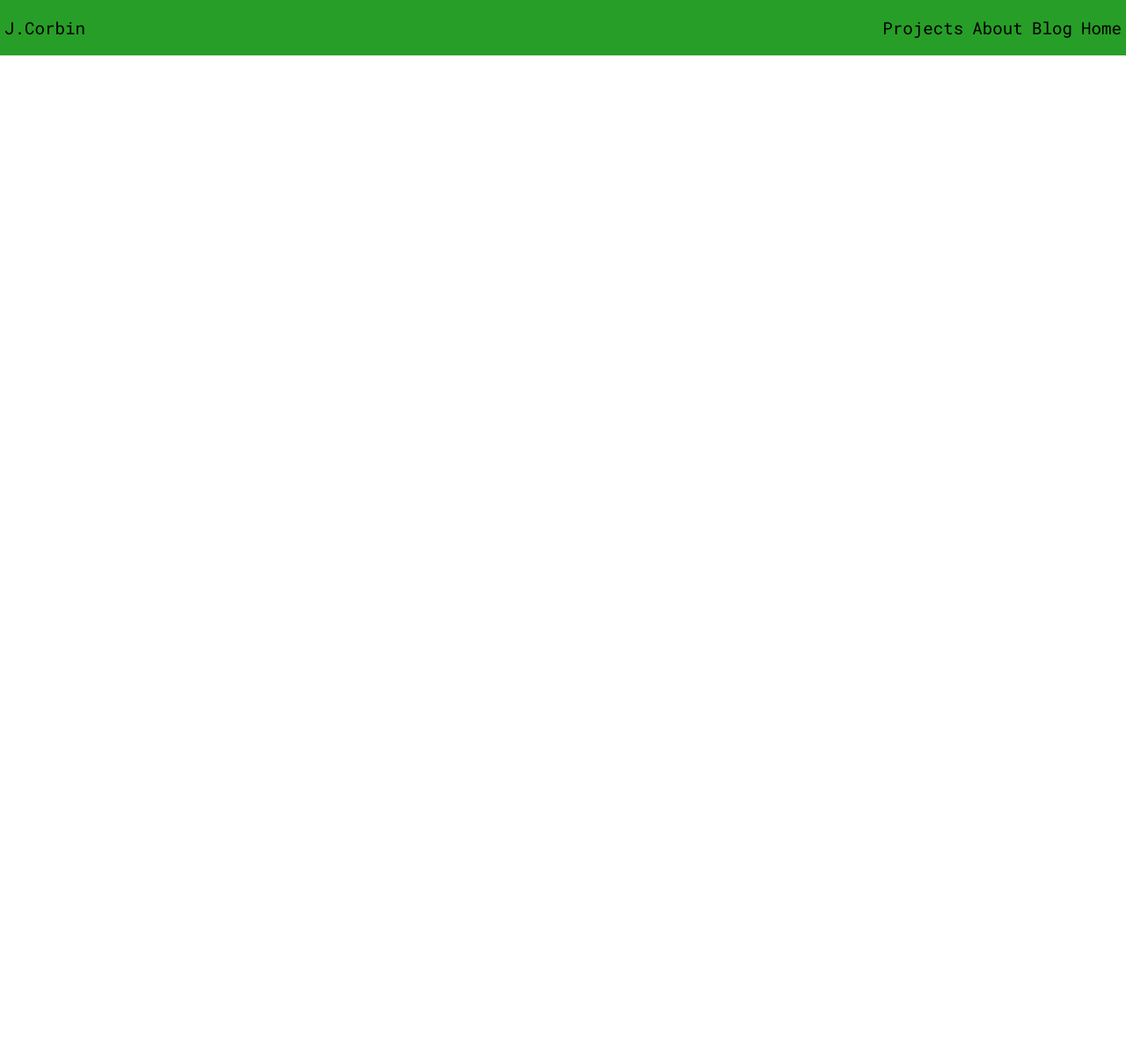
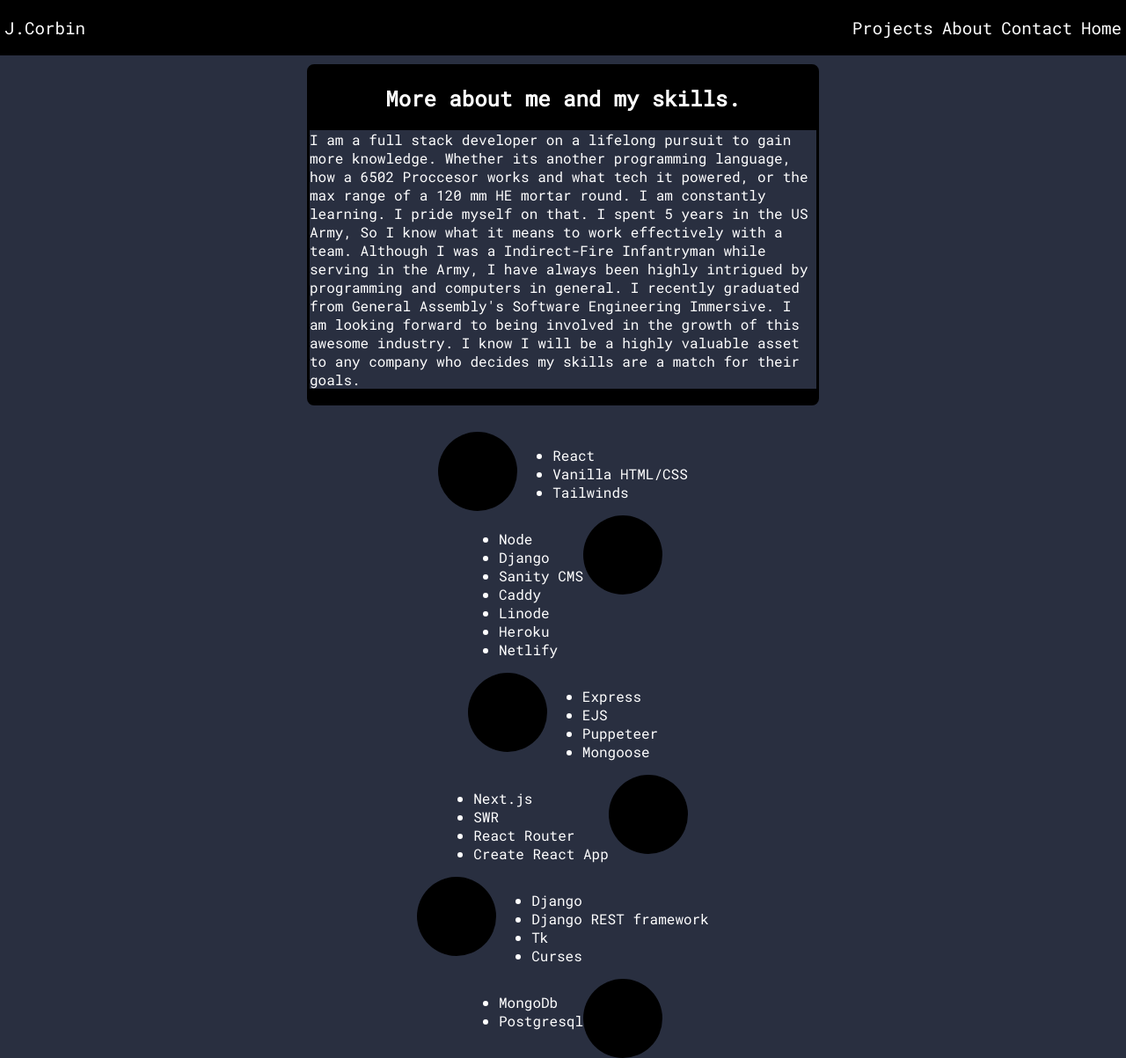
Before and after one commit to jbc2313/myportfolio, a React (Vite) app: page /about in a window 1280 px wide. Shown: the whole page at 88% size. Before the commit the page ends 800 px from the top, so only its background shows below. Built offline with nearby package versions, Linux system fonts and the light colour scheme.

Commit message:
updates for outcomes

```diff
--- a/src/App.jsx
+++ b/src/App.jsx
@@ -3,17 +3,21 @@
 import Header from './components/Header/Header'
 import Projects from './components/Projects/Projects'
 import Home from './components/Home/Home'
+import About from './components/About/About'
+import Contact from './components/Contact/Contact'
 
 function App() {
   const [count, setCount] = useState(0)
 
   return (
-    <div>
+    <div style={{background: '#292F40', height: 'auto'}}>
       <Header />
       <Routes>
         <Route index element={<Home />} />
         <Route path='/home' element={<Home />} />
         <Route path='/projects' element={<Projects />} />
+        <Route path='/about' element={<About />} />
+        <Route path='/contact' element={<Contact />} />
       </Routes>
     </div>
   )
--- /dev/null
+++ b/src/components/About/About.jsx
@@ -0,0 +1,140 @@
+import React from 'react'
+import styled from 'styled-components'
+
+
+const About = () => {
+  return (
+    <div>
+      <Intro>
+        <Heading>More about me and my skills.</Heading>
+        <Body>
+          I am a full stack developer on a lifelong pursuit to gain more knowledge. Whether its another programming language, how a 6502 Proccesor works and what tech it powered, or the max range of a 120 mm HE mortar round. I am constantly learning. I pride myself on that. I spent 5 years in the US Army, So I know what it means to work effectively with a team. Although I was a Indirect-Fire Infantryman while serving in the Army,  I have always been highly intrigued by programming and computers in general. I recently graduated from General Assembly's Software Engineering Immersive. I am looking forward to being involved in the growth of this awesome industry. I know I will be a highly valuable asset to any company who decides my skills are a match for their goals.
+        </Body>
+      </Intro>
+      <div style={{margin: 'auto', marginTop: '30px' , width: '75%', display: 'flex', flexDirection: 'column', alignItems: 'center'}}>
+        <CircContainer>
+          <Circ>
+            {/* Frontend  */}
+          </Circ>
+          <CircDiv>
+            <ul>
+              <li> React </li>
+              <li> Vanilla HTML/CSS </li>
+              <li> Tailwinds </li>
+            </ul>
+          </CircDiv>
+        </CircContainer>
+        <CircContainer>
+          <CircDiv>
+            <ul>
+              <li> Node </li>
+              <li> Django </li>
+              <li> Sanity CMS </li>
+              <li> Caddy </li>
+              <li> Linode </li>
+              <li> Heroku </li>
+              <li> Netlify </li>
+            </ul>
+          </CircDiv>
+          <Circ>
+            {/* Backend  */}
+          </Circ>
+        </CircContainer>
+        <CircContainer>
+          <Circ>
+            {/* Node.js  */}
+          </Circ>
+          <CircDiv>
+            <ul>
+              <li> Express </li>
+              <li> EJS </li>
+              <li> Puppeteer </li>
+              <li> Mongoose </li>
+              {/* ADD Sequalize after you build something with it */}
+            </ul>
+          </CircDiv>
+        </CircContainer>
+        <CircContainer>
+          <CircDiv>
+            <ul>
+              <li> Next.js </li>
+              <li> SWR </li>
+              <li> React Router </li>
+              <li> Create React App </li>
+            </ul>
+          </CircDiv>
+          <Circ>
+            {/* React.js  */}
+          </Circ>
+        </CircContainer>
+        <CircContainer>
+          <Circ>
+            {/* Python  */}
+          </Circ>
+          <CircDiv>
+            <ul>
+              <li> Django </li>
+              <li> Django REST framework </li>
+              <li> Tk </li>
+              <li> Curses </li>
+            </ul>
+          </CircDiv>
+        </CircContainer>
+        <CircContainer>
+          <CircDiv>
+            <ul>
+              <li> MongoDb </li>
+              <li> Postgresql </li>
+            </ul>
+          </CircDiv>
+          <Circ>
+            {/* Databases */}
+          </Circ>
+        </CircContainer>
+      </div>
+
+
+
+    </div>
+  )
+}
+
+export default About
+
+
+const Intro = styled.div`
+  height: auto;
+  width: 45%;
+  border: solid black 3px;
+  margin: auto;
+  margin-top: 10px;
+  border-radius: 8px;
+  background: black;
+`
+const Body = styled.p`
+  background: #292F40;
+  color: white;
+`
+
+const Heading = styled.h2`
+  text-align: center;
+  color: white;
+`
+
+
+
+const CircContainer = styled.div`
+  display: flex;
+`
+
+const CircDiv = styled.div`
+  color: white;
+`
+
+const Circ = styled.div`
+  background-color: black;
+  height: 90px;
+  width: 90px;
+  border-radius: 50%;
+  display: inline-block;
+`
--- /dev/null
+++ b/src/components/Contact/Contact.jsx
@@ -0,0 +1,26 @@
+import React from 'react'
+
+const Contact = () => {
+  return (
+    <div>
+      <h3>Want to ask some questions? Or maybe take a look at my resume?</h3>
+      <h4>Here is a link to my resume as well as my Twitter and LinkedIn accounts.</h4>
+
+      <h5>Twitter</h5>
+      <h6><a href="https://twitter.com/jcorbin_dev">@jcorbin_dev</a></h6>
+
+      <h5>LinkedIn</h5>
+      <h6><a href="https://www.linkedin.com/in/jamesbcorbin/">James Corbin</a></h6>
+
+      <h5>Resume</h5>
+      <h6><a href='https://docs.google.com/document/d/1BNYLRqchs3La6DFyEucbr6tUNS1cKcWCaGLIsOXuW4Y/edit?usp=sharing'>JamesC_Resume</a></h6>
+
+
+
+
+
+    </div>
+  )
+}
+
+export default Contact
--- a/src/components/Header/Header.jsx
+++ b/src/components/Header/Header.jsx
@@ -5,7 +5,7 @@
 const Header = () => {
 
   const Nav = styled.nav`
-    background-color: #279E27;
+    background-color: black;
     margin: 0;
     padding: 0;
     font-size: larger;
@@ -19,11 +19,12 @@
   const PageLink = styled.p`
     margin-left: 5px;
     margin-right: 5px;
-    color: black;
+    color: white;
   `
   const LogoLink = styled.p`
     margin-left: 5px;
     margin-right: 5px;
+    color: white;
   `
 
 
@@ -34,8 +35,8 @@
       </div>
       <NavLinks>
         <Link style={{textDecoration: 'none'}} to='/projects'><PageLink>Projects</PageLink></Link>
-        <Link style={{textDecoration: 'none'}} to='/projects'><PageLink>About</PageLink></Link>
-        <Link style={{textDecoration: 'none'}} to='/projects'><PageLink>Blog</PageLink></Link>
+        <Link style={{textDecoration: 'none'}} to='/about'><PageLink>About</PageLink></Link>
+        <Link style={{textDecoration: 'none'}} to='/contact'><PageLink>Contact</PageLink></Link>
         <Link style={{textDecoration: 'none'}} to='/home'><PageLink>Home</PageLink></Link>
       </NavLinks>
 
```
